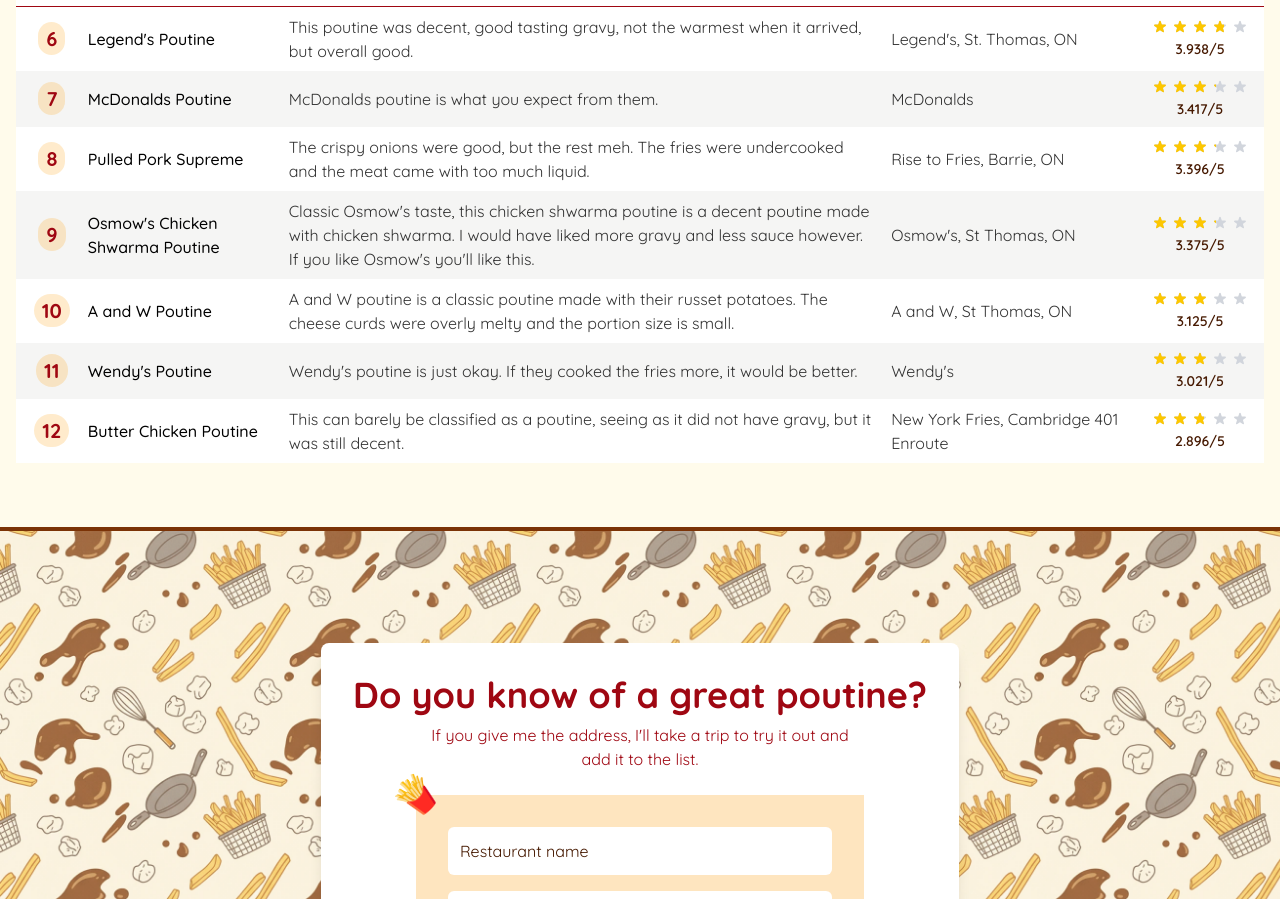
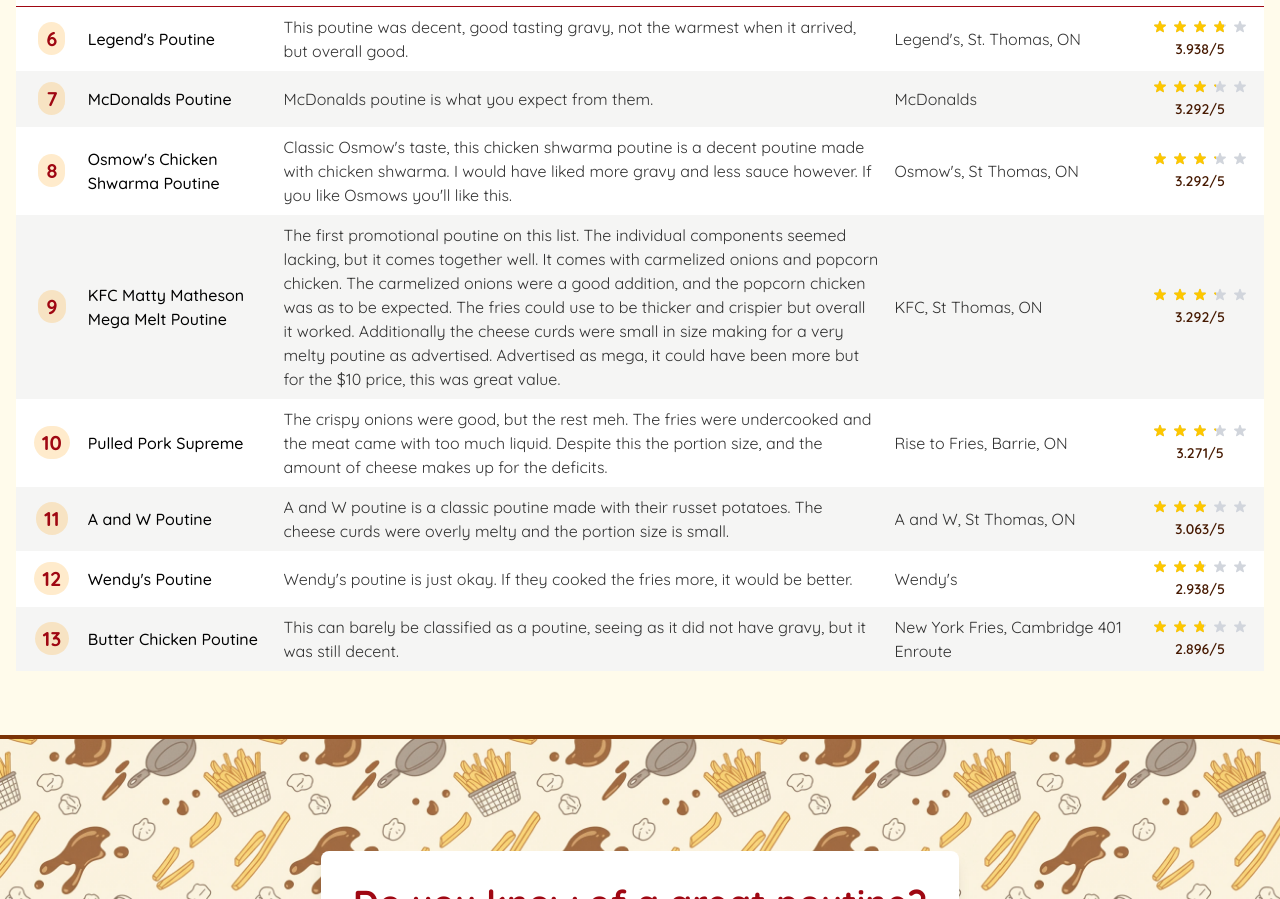
Before and after one commit to BranSlaa/poutinelist, a Next.js app: page / in a window 1280 px wide. Shown: the part 1420-2319 px from the top of the page. Built offline with nearby package versions, Linux system fonts and the light colour scheme.

Commit message:
Updated KFC mega melt poutine

```diff
--- a/src/data/poutines.ts
+++ b/src/data/poutines.ts
@@ -49,7 +49,7 @@
 	{
 		name: 'Pulled Pork Supreme',
 		description:
-			'The crispy onions were good, but the rest meh. The fries were undercooked and the meat came with too much liquid.',
+			'The crispy onions were good, but the rest meh. The fries were undercooked and the meat came with too much liquid. Despite this the portion size, and the amount of cheese makes up for the deficits.',
 		location: 'Rise to Fries, Barrie, ON',
 		location_url:
 			'https://www.google.com/maps/place/Rise+to+Fries/@44.7489994,-79.7098989,766m/data=!3m2!1e3!4b1!4m6!3m5!1s0x4d2ac7b843e0903f:0x6fa9657e7eb0cbef!8m2!3d44.7489994!4d-79.707324!16s%2Fg%2F11ny26xd8_?entry=ttu&g_ep=EgoyMDI1MDkyNC4wIKXMDSoASAFQAw%3D%3D',
@@ -57,7 +57,7 @@
 			fries: { doneness: 2, taste: 2, cut: 3 },
 			gravy: { taste: 3, viscosity: 3, temperature: 4, amount: 4 },
 			cheeseCurds: { texture: 4, melt: 4, taste: 4, amount: 5 },
-			overall: { toppings: 4, portion: 4, vessel: 3, harmony: 3 },
+			overall: { toppings: 3, portion: 4, vessel: 3, harmony: 2 },
 		},
 	},
 	{
@@ -69,7 +69,7 @@
 		rating: {
 			fries: { doneness: 2, taste: 4, cut: 2 },
 			gravy: { taste: 4, viscosity: 3, temperature: 3, amount: 4 },
-			cheeseCurds: { texture: 3, melt: 4, taste: 4, amount: 3 },
+			cheeseCurds: { texture: 3, melt: 3, taste: 3, amount: 3 },
 			overall: { toppings: 0, portion: 3, vessel: 5, harmony: 4 },
 		},
 	},
@@ -81,7 +81,7 @@
 		location_url:
 			"https://www.google.com/maps/place/Wendy's/@42.7797172,-81.1744258,792m/data=!3m2!1e3!4b1!4m6!3m5!1s0x882e5e23b745e369:0xe311f8e6c0892263!8m2!3d42.7797172!4d-81.1718509!16s%2Fg%2F1tp0f9kj?entry=ttu&g_ep=EgoyMDI1MDkyNC4wIKXMDSoASAFQAw%3D%3D",
 		rating: {
-			fries: { doneness: 2, taste: 3, cut: 3 },
+			fries: { doneness: 2, taste: 3, cut: 2 },
 			gravy: { taste: 3, viscosity: 3, temperature: 3, amount: 3 },
 			cheeseCurds: { texture: 3, melt: 3, taste: 3, amount: 2 },
 			overall: { toppings: 0, portion: 2, vessel: 5, harmony: 4 },
@@ -148,12 +148,12 @@
 		name: "Osmow's Chicken Shwarma Poutine",
 		image_url: '/poutines/osmows-chicken-shwarma-poutine.webp',
 		description:
-			"Classic Osmow's taste, this chicken shwarma poutine is a decent poutine made with chicken shwarma. I would have liked more gravy and less sauce however. If you like Osmow's you'll like this.",
+			"Classic Osmow's taste, this chicken shwarma poutine is a decent poutine made with chicken shwarma. I would have liked more gravy and less sauce however. If you like Osmows you'll like this.",
 		location: "Osmow's, St Thomas, ON",
 		location_url:
 			"https://www.google.com/maps/place/Osmow's+Shawarma/@42.7819682,-81.1772697,1583m/data=!3m2!1e3!4b1!4m6!3m5!1s0x882e5fcad595cc53:0x8fa3d6164cc1f677!8m2!3d42.7819682!4d-81.1746948!16s%2Fg%2F11mj8bs5nr?entry=ttu&g_ep=EgoyMDI1MTIwMi4wIKXMDSoASAFQAw%3D%3D",
 		rating: {
-			fries: { doneness: 4, taste: 4, cut: 4 },
+			fries: { doneness: 3, taste: 4, cut: 4 },
 			gravy: { taste: 4, viscosity: 3, temperature: 3, amount: 2 },
 			cheeseCurds: { texture: 4, melt: 4, taste: 4, amount: 3 },
 			overall: { toppings: 3, portion: 3, vessel: 2, harmony: 3 },
@@ -168,9 +168,24 @@
 			'https://www.google.com/maps/place/A%26W+Canada/@42.778451,-81.177195,792m/data=!3m2!1e3!4b1!4m6!3m5!1s0x882e5e3dabe61ae5:0x9c2b7552aea2f2ff!8m2!3d42.778451!4d-81.177195!16s%2Fg%2F1tql5f07?entry=ttu&g_ep=EgoyMDI1MTIwOS4wIKXMDSoASAFQAw%3D%3D',
 		rating: {
 			fries: { doneness: 3, taste: 4, cut: 3 },
-			gravy: { taste: 4, viscosity: 4, temperature: 3, amount: 3 },
+			gravy: { taste: 4, viscosity: 3, temperature: 3, amount: 3 },
 			cheeseCurds: { texture: 2, melt: 3, taste: 3, amount: 4 },
 			overall: { toppings: 0, portion: 2, vessel: 3, harmony: 3 },
+		},
+	},
+	{
+		name: 'KFC Matty Matheson Mega Melt Poutine',
+		description:
+			'The first promotional poutine on this list. The individual components seemed lacking, but it comes together well. It comes with carmelized onions and popcorn chicken. The carmelized onions were a good addition, and the popcorn chicken was as to be expected. The fries could use to be thicker and crispier but overall it worked. Additionally the cheese curds were small in size making for a very melty poutine as advertised. Advertised as mega, it could have been more but for the $10 price, this was great value.',
+		location: 'KFC, St Thomas, ON',
+		location_url:
+			'https://www.google.com/maps/place/KFC/@42.7789783,-81.4831918,50661m/data=!3m1!1e3!4m10!1m2!2m1!1skfc!3m6!1s0x882e5e3db470274d:0xa026d2da9575d9a7!8m2!3d42.7789783!4d-81.1783212!15sCgNrZmMiA4gBAVoFIgNrZmOSARRmYXN0X2Zvb2RfcmVzdGF1cmFudOABAA!16s%2Fg%2F1hc53t6fy?entry=ttu&g_ep=EgoyMDI2MDIwOC4wIKXMDSoASAFQAw%3D%3D',
+		image_url: '/poutines/kfc-matty-matheson-mega-melt-poutine.webp',
+		rating: {
+			fries: { doneness: 3, taste: 3, cut: 2 },
+			gravy: { taste: 4, viscosity: 4, temperature: 4, amount: 4 },
+			cheeseCurds: { texture: 2, melt: 2, taste: 3, amount: 2 },
+			overall: { toppings: 4, portion: 4, vessel: 5, harmony: 4 },
 		},
 	},
 ];
```
Also changed, not shown: public/poutines/kfc-matty-matheson-mega-melt-poutine.webp (added).
